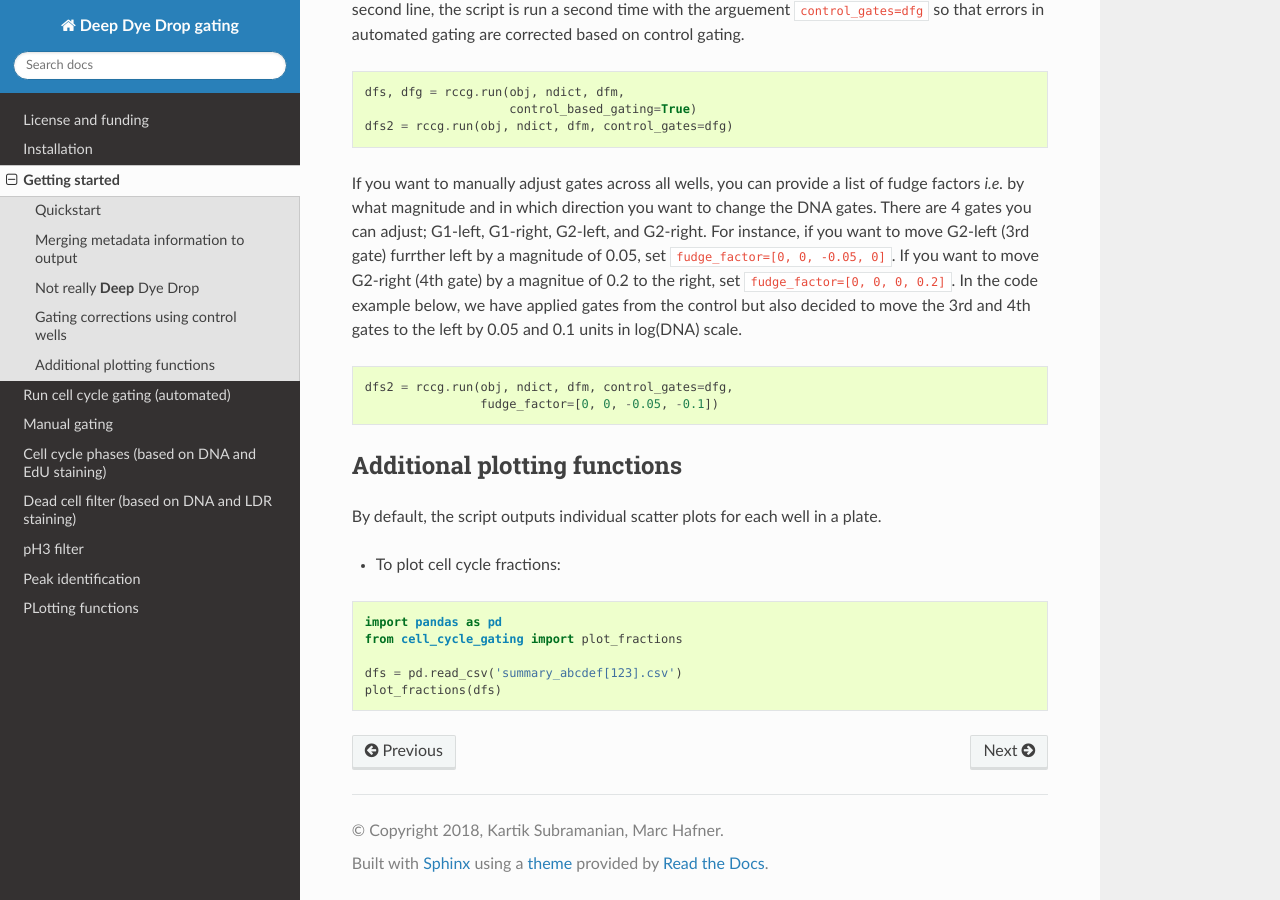
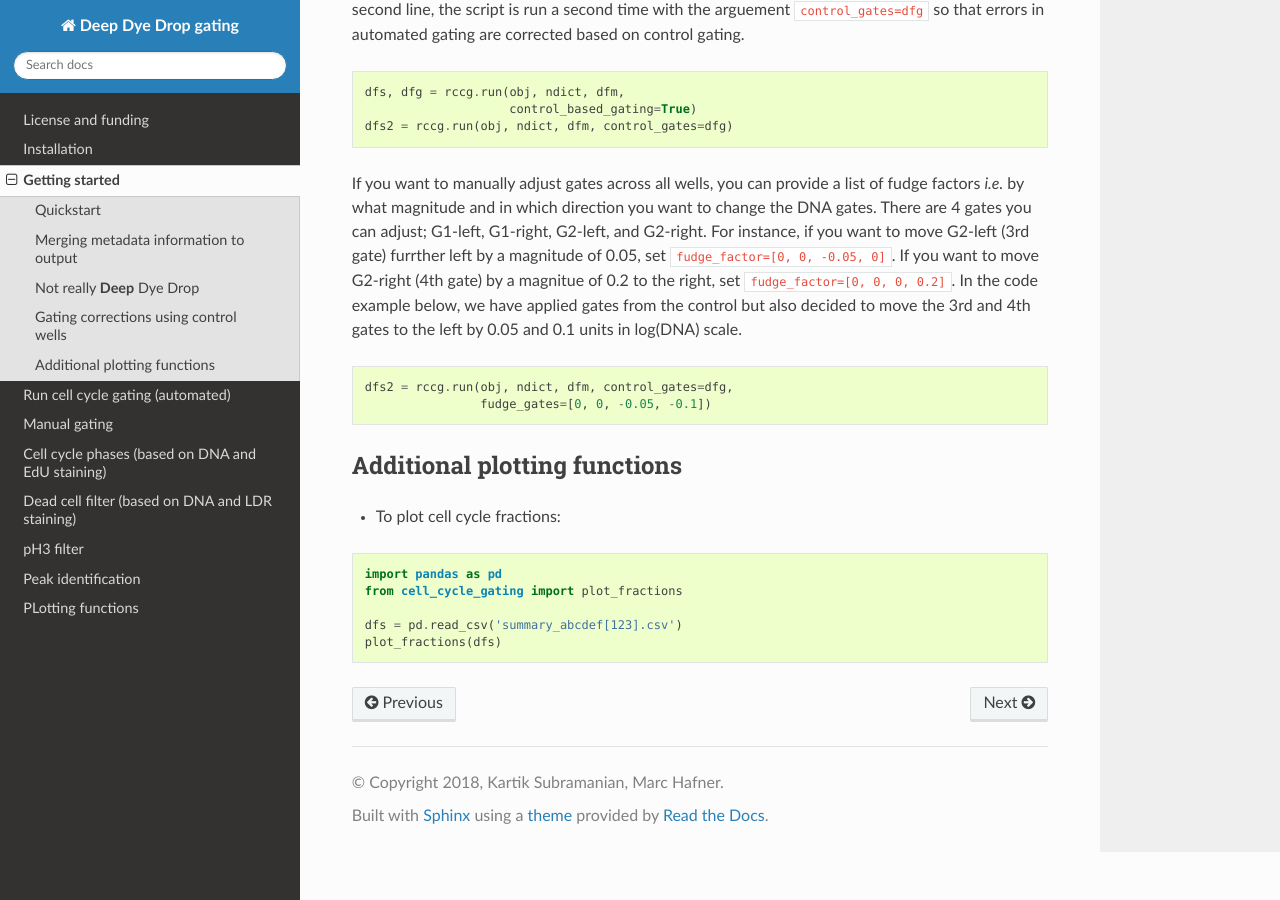
Before and after one commit to datarail/DrugResponse, a Sphinx documentation site: the page built from python/docs/getting_started.rst, in a window 1280 px wide and 900 px high, scrolled down 1596 px. Built offline with Sphinx 7.4.7 and the Read the Docs theme 2.0.0, drawn with Linux system fonts in a browser that asks for light colours.

Commit message:
Fixed error in naming fudge_gates argument

```diff
--- a/python/docs/getting_started.rst
+++ b/python/docs/getting_started.rst
@@ -80,14 +80,12 @@ If you want to manually adjust gates across all wells, you can provide a list of
 ::
 
    dfs2 = rccg.run(obj, ndict, dfm, control_gates=dfg,
-                   fudge_factor=[0, 0, -0.05, -0.1])
+                   fudge_gates=[0, 0, -0.05, -0.1])
 
 
 
 Additional plotting functions
 -----------------------------
-By default, the script outputs individual scatter plots for each well in a plate.
-
 .. - To plot DNA content distributions:
 ..
 ..
```
